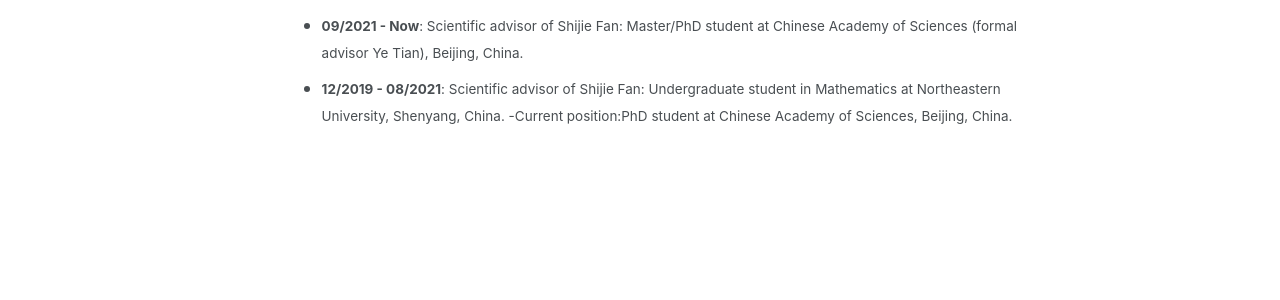
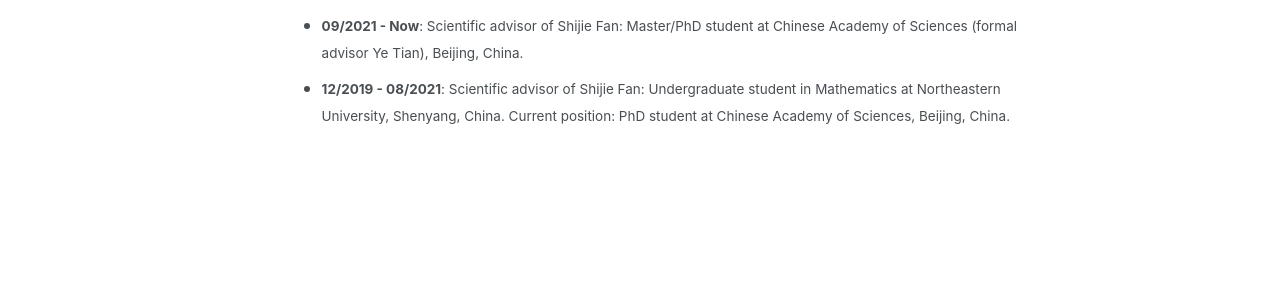
Before and after one commit to rafaelvonkanel/rafaelvonkanel.github.io, a Jekyll site: the page built from _pages/students.md, in a window 1280 px wide. Shown: the part 301-601 px from the top of the page. Built offline with Jekyll 4.4.1, drawn with Linux system fonts in a browser that asks for light colours; a script that is not in the unit is left out.

```diff
--- a/_pages/students.md
+++ b/_pages/students.md
@@ -10,4 +10,4 @@ author_profile: false
   Current position: PhD student in Mathematics at Princeton University, USA (2025-2030).</small>
 - <small>**09/2021 - Now**: Scientific advisor of Shijie Fan: Master/PhD student at Chinese Academy of Sciences (formal advisor Ye Tian), Beijing, China.</small>
 - <small>**12/2019 - 08/2021**: Scientific advisor of Shijie Fan: Undergraduate student in Mathematics at Northeastern University, Shenyang, China.
--Current position:PhD student at Chinese Academy of Sciences, Beijing, China.</small>
+   Current position: PhD student at Chinese Academy of Sciences, Beijing, China.</small>
```
